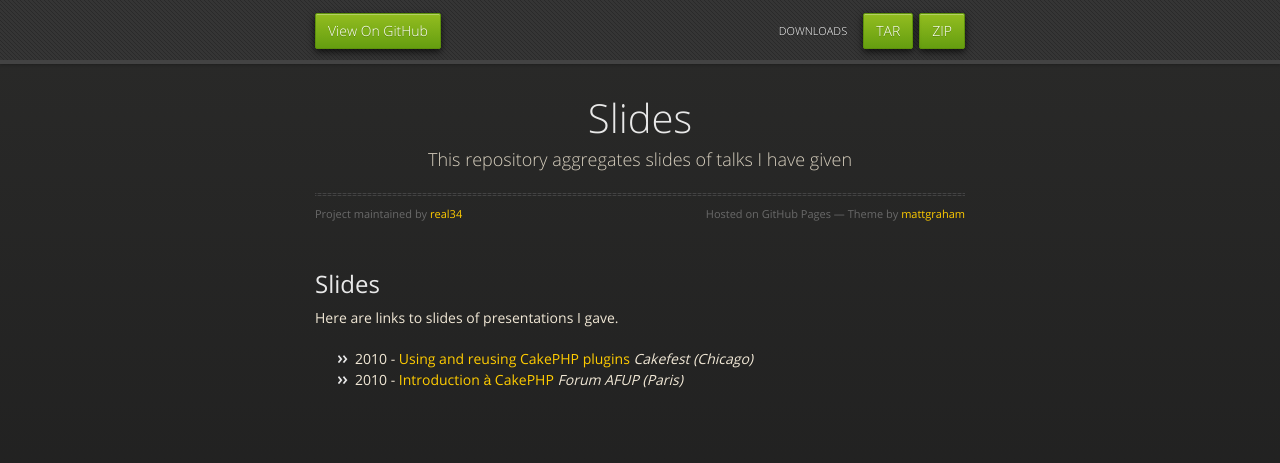
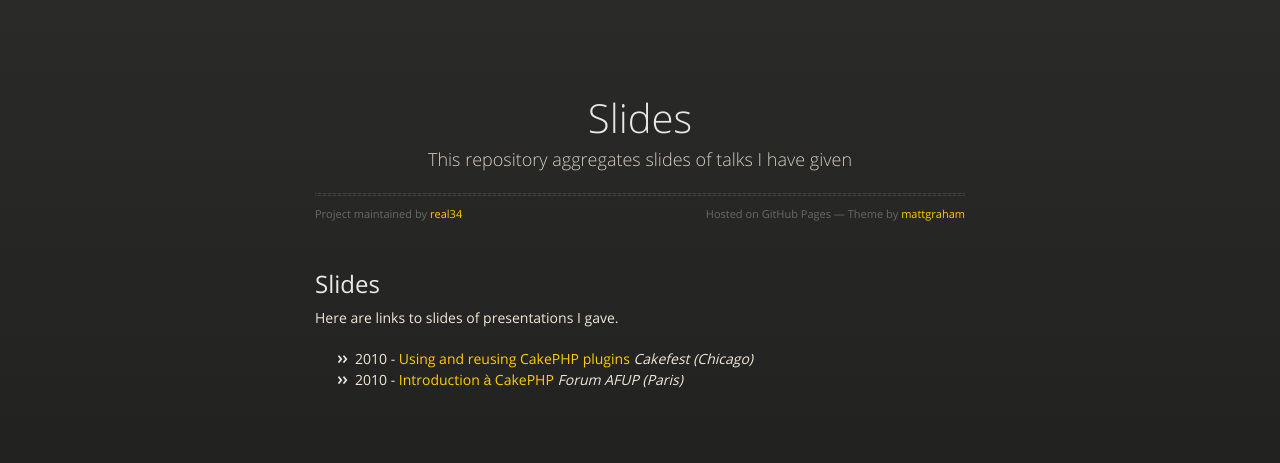
Before and after one commit to real34/slides, a plain HTML site: page index.html in a window 1280 px wide. Drawn offline with nearby package versions, Linux system fonts and the light colour scheme.

Commit message:
Update index.html

```diff
--- a/index.html
+++ b/index.html
@@ -18,14 +18,6 @@
 
   </head>
   <body>
-      <div id="header">
-        <nav>
-          <li class="fork"><a href="https://github.com/real34/slides">View On GitHub</a></li>
-          <li class="downloads"><a href="https://github.com/real34/slides/zipball/master">ZIP</a></li>
-          <li class="downloads"><a href="https://github.com/real34/slides/tarball/master">TAR</a></li>
-          <li class="title">DOWNLOADS</li>
-        </nav>
-      </div><!-- end header -->
 
     <div class="wrapper">
 
```
